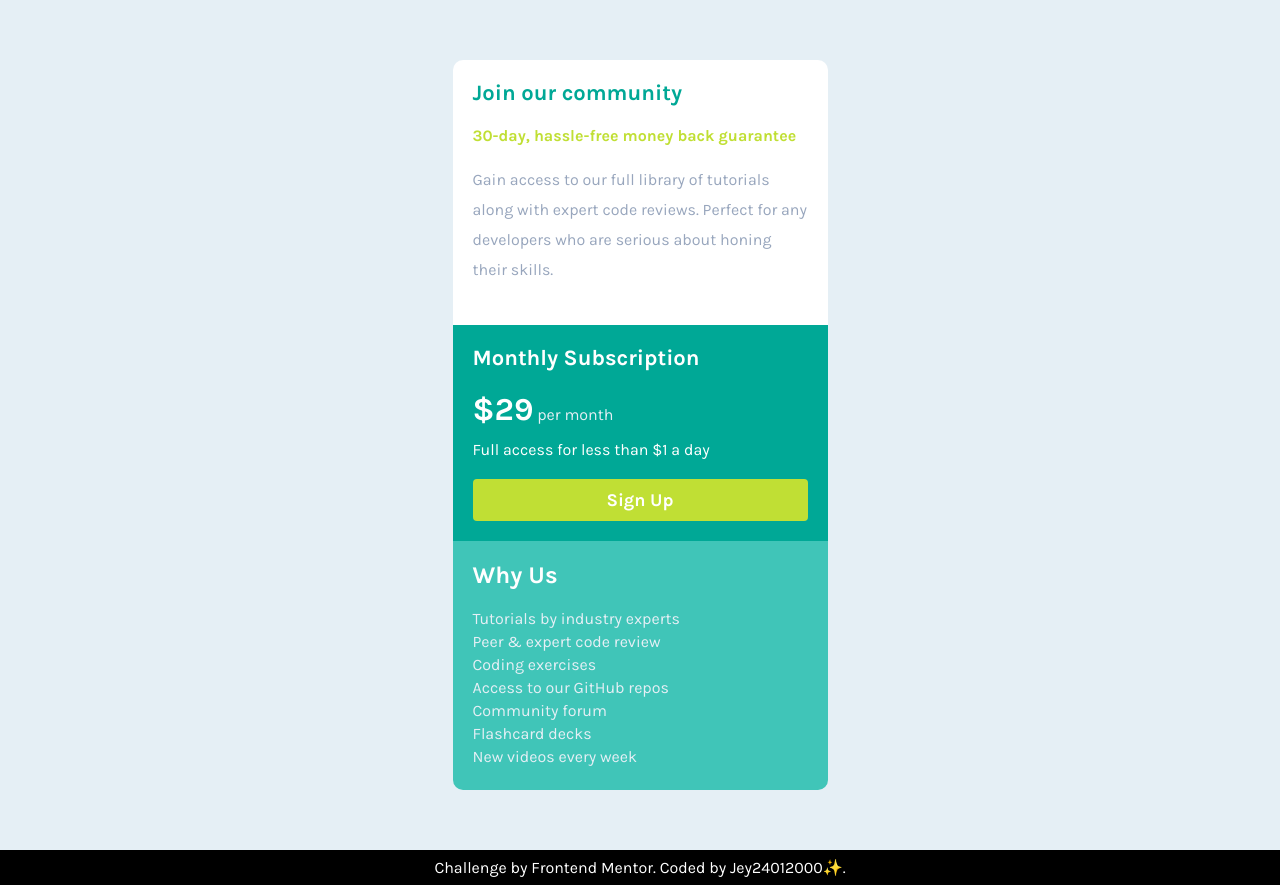
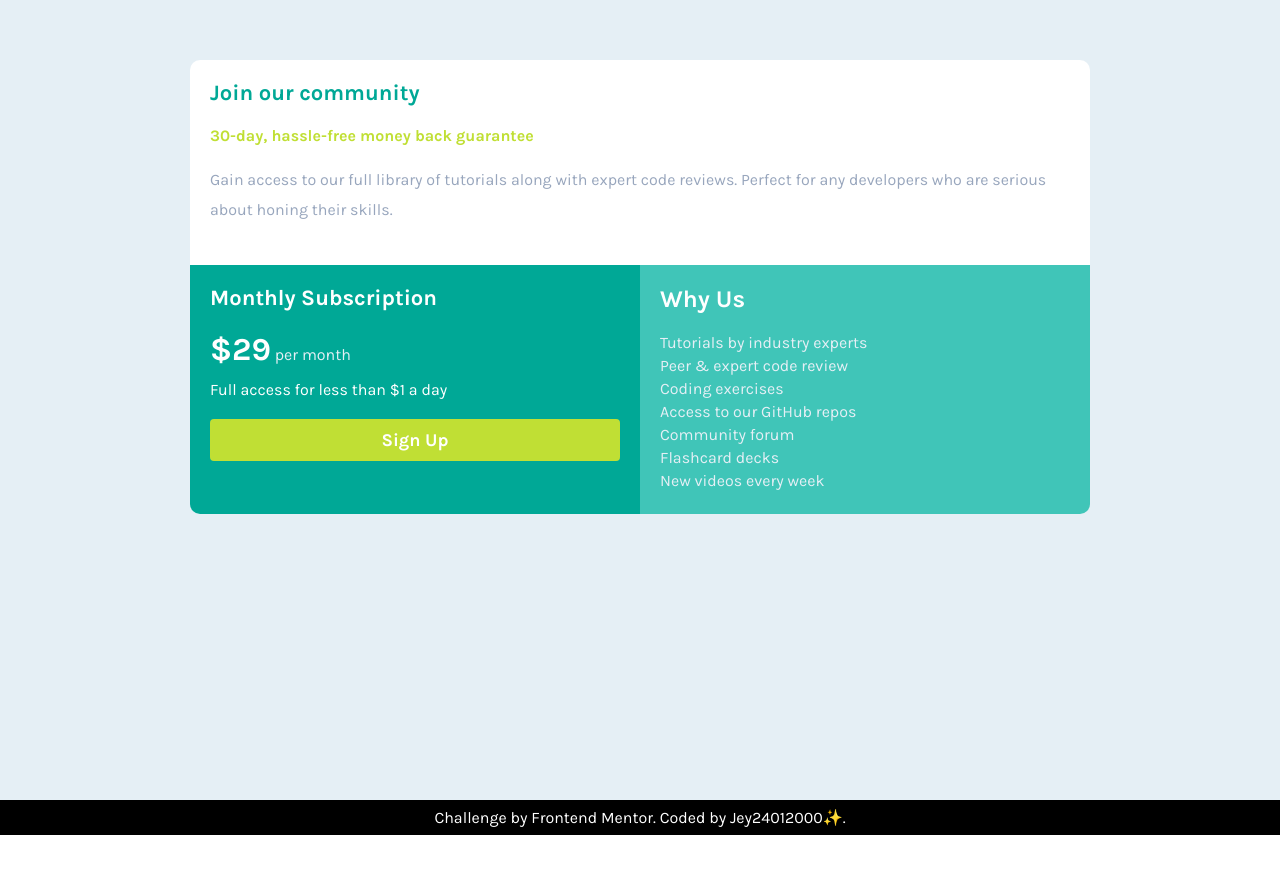
Before and after one commit to Jey24012000/single-price-grid, a plain HTML site: page index.html in a window 1280 px wide. After the commit the page ends 835 px from the top, so only its background shows below. Drawn offline with Linux system fonts and the light colour scheme.

Commit message:
versión responsive para pc

```diff
--- /dev/null
+++ b/css/pc.css
@@ -0,0 +1,21 @@
+.main-container{
+    height: 100vh;
+}
+.section-container{
+    width: 100%;
+    min-height: 400px;
+    min-width: 500px;
+    max-width: 900px;
+    display: flex;
+    flex-wrap: wrap;
+}
+.section-join{
+    width: 100%;
+}
+.section-suscription{
+    width: 50%;
+    border-bottom-left-radius: 10px;
+}
+.section-whyus{
+    width: 50%;
+    border-bottom-left-radius: 0px;
--- a/css/styles.css
+++ b/css/styles.css
@@ -31,7 +31,7 @@ body{
     height: auto;
     max-width: 375px;
     margin: 0 auto;
-    ;
+
 }
 .section-join{
     width: 100%;
--- a/index.html
+++ b/index.html
@@ -15,7 +15,7 @@
     <title>Frontend Mentor | Single Price Grid Component</title>
 
     <link rel="stylesheet" href="./css/styles.css">
-
+    <link rel="stylesheet" href="./css/pc.css" media="(min-width: 700px)">
     <link rel="preconnect" href="https://fonts.googleapis.com">
     <link rel="preconnect" href="https://fonts.gstatic.com" crossorigin>
     <link href="https://fonts.googleapis.com/css2?family=Karla:wght@400;700&display=swap" rel="stylesheet">
```
Also changed, not shown: 1 other file.
